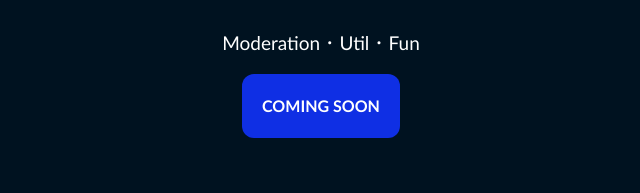
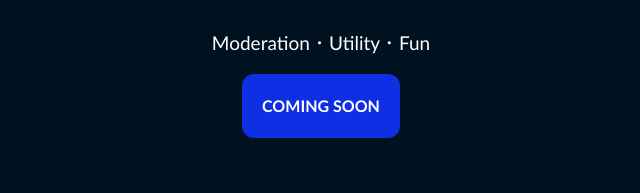
Before and after one commit to NixonXC/nestrobot, a plain HTML site: page index.html in a window 1280 px wide. Shown: the part 480-673 px from the top of the page, 319-959 px from the left. Drawn offline with nearby package versions, Linux system fonts and the light colour scheme.

Commit message:
Update index.html

```diff
--- a/index.html
+++ b/index.html
@@ -31,7 +31,7 @@
             <img src="assets/logo.png" width="300"/>
             <h1>Nestro</h1>
             <li><a></a>&zwnj;</li>
-            <p>Moderation ･ Util ･ Fun</p>
+            <p>Moderation ･ Utility ･ Fun</p>
             <button id="inv"><b>COMING SOON<b></button>
         </div>
         <script src="script.js" async defer></script>
```
